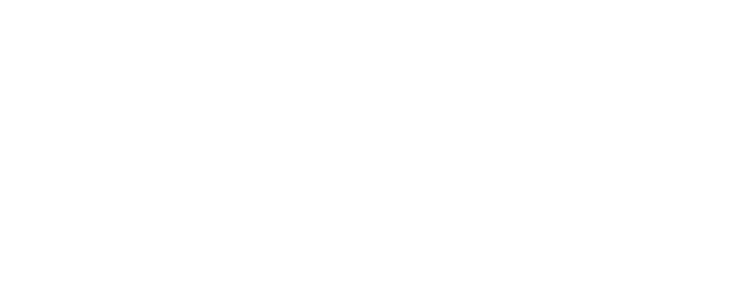
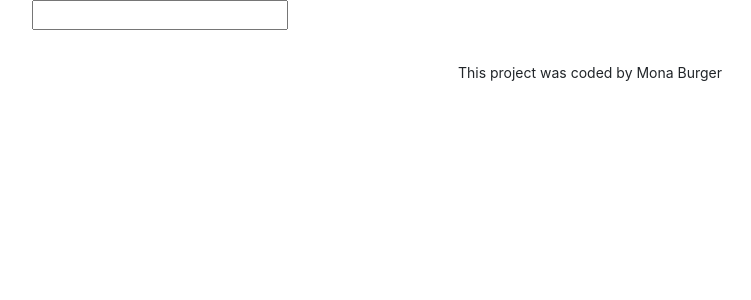
Before and after one commit to MonaBurger/dictionary-project, a React (Create React App) app: page / in a window 1280 px wide. Shown: the top 300 px of the page, without its empty margins (50-801 px from the left). Built offline with nearby package versions, Linux system fonts and the light colour scheme.

Commit message:
added Dictionary component with search input

```diff
--- a/src/App.css
+++ b/src/App.css
@@ -0,0 +1,4 @@
+.App-footer {
+  text-align: center;
+  margin: 30px 0;
+}
--- a/src/App.js
+++ b/src/App.js
@@ -1,9 +1,18 @@
 import "./App.css";
+import Dictionary from "./Dictionary";
 
 function App() {
   return (
     <div className="App">
-      <header className="App-header"></header>
+      <div className="container">
+        <header className="App-header"></header>
+        <main>
+          <Dictionary />
+        </main>
+        <footer className="App-footer">
+          <small>This project was coded by Mona Burger</small>
+        </footer>
+      </div>
     </div>
   );
 }
--- /dev/null
+++ b/src/Dictionary.css
@@ -0,0 +1,2 @@
+.Dictionary {
+}
--- /dev/null
+++ b/src/Dictionary.js
@@ -0,0 +1,21 @@
+import React, { useState } from "react";
+import "./Dictionary.css";
+
+export default function Dictionary() {
+  let [keyword, setKeyword] = useState("");
+  function search(event) {
+    event.preventDefault();
+    alert(`Searching for ${keyword}`);
+  }
+
+  function handleKeywordChange(event) {
+    setKeyword(event.target.value);
+  }
+  return (
+    <div className="Dictionary">
+      <form onSubmit={search}>
+        <input type="search" onChange={handleKeywordChange} />
+      </form>
+    </div>
+  );
+}
```
